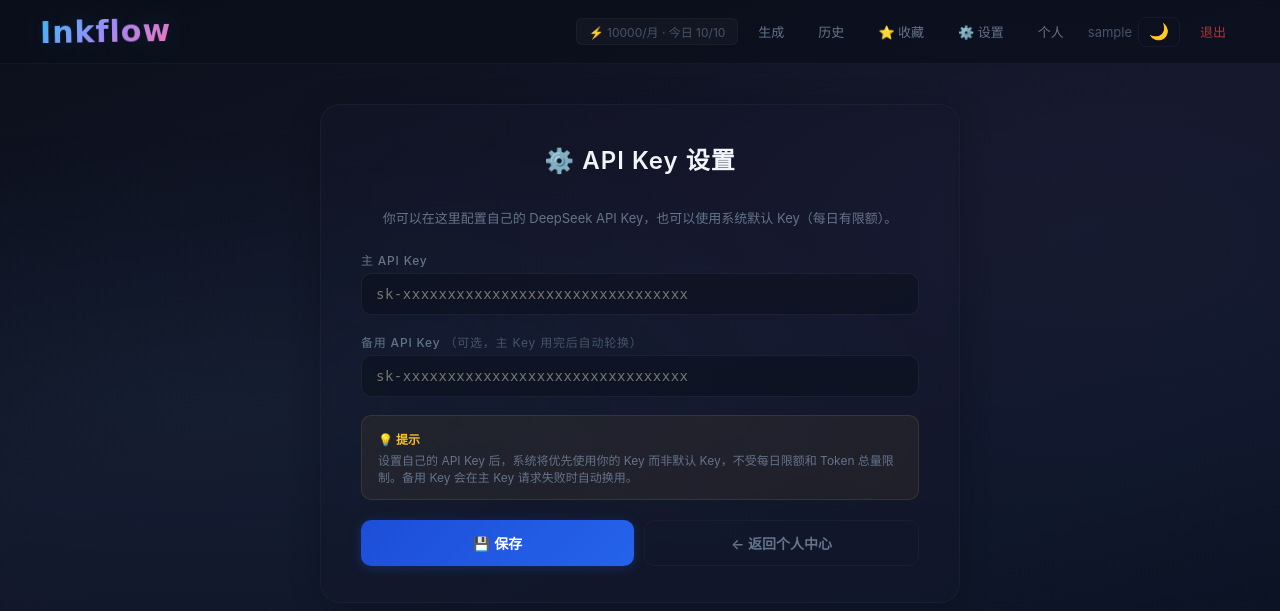
After one commit to YL-DY/ai-copywriter, a Flask app: page /settings in a window 1280 px wide. The commit adds this page. Shown: the top 611 px of the page. Run offline with Flask 3, Linux system fonts and the light colour scheme; the visitor is signed in with stand-in values (Sample User, id 1).

Commit message:
feat: add API key management - user-customizable main+backup keys in settings page, auto-fallback in get_active_api_key()

```diff
--- a/app.py
+++ b/app.py
@@ -81,9 +81,33 @@ def ensure_db():
             db.session.commit()
         except Exception:
             db.session.rollback()
+        try:
+            from sqlalchemy import inspect as _inspect3
+            ins3 = _inspect3(db.engine)
+            u_cols = [c["name"] for c in ins3.get_columns("users")]
+            if "api_key" not in u_cols:
+                db.session.execute(_text("ALTER TABLE users ADD COLUMN api_key VARCHAR(200) DEFAULT ''"))
+            if "backup_api_key" not in u_cols:
+                db.session.execute(_text("ALTER TABLE users ADD COLUMN backup_api_key VARCHAR(200) DEFAULT ''"))
+            db.session.commit()
+        except Exception:
+            db.session.rollback()
         _db_initialized = True
 
 DEEPSEEK_API_KEY = os.environ.get("DEEPSEEK_API_KEY", "sk-929e447310024be5bec2a1587f2c414f")
+
+
+def get_active_api_key(user, attempt=0):
+    """返回用户自定义 API Key，如果用户未设置则返回全局默认 Key。
+    attempt 为偶数用主 Key，奇数用备用 Key，实现自动轮换。"""
+    if user and user.api_key:
+        if attempt % 2 == 0:
+            return user.api_key
+        elif user.backup_api_key:
+            return user.backup_api_key
+        else:
+            return user.api_key
+    return DEEPSEEK_API_KEY
 
 
 # ========== Prompt 工程系统 ==========
@@ -691,6 +715,20 @@ def analyze():
         return {"ok": False, "error": f"分析失败：{str(e)}"}, 200
 
 
+@app.route("/settings", methods=["GET", "POST"])
+@login_required
+def settings():
+    if request.method == "POST":
+        api_key = request.form.get("api_key", "").strip()
+        backup_api_key = request.form.get("backup_api_key", "").strip()
+        current_user.api_key = api_key
+        current_user.backup_api_key = backup_api_key
+        db.session.commit()
+        flash("API Key 已保存", "success")
+        return redirect(url_for("settings"))
+    return render_template("settings.html")
+
+
 @app.route("/profile")
 @login_required
 def profile():
--- a/models.py
+++ b/models.py
@@ -23,6 +23,9 @@ class User(UserMixin, db.Model):
     daily_date = db.Column(db.String(10), default="")
     # 是否为付费用户
     is_premium = db.Column(db.Boolean, default=False)
+    # API Key 管理
+    api_key = db.Column(db.String(200), default="")
+    backup_api_key = db.Column(db.String(200), default="")
 
     histories = db.relationship("History", backref="user", lazy=True, order_by="History.created_at.desc()")
 
--- a/templates/base.html
+++ b/templates/base.html
@@ -118,17 +118,7 @@
         .navbar .user-info { color: var(--text-subtle); font-size: 13px; margin-left: 4px; }
 
         /* 主题切换按钮 */
-        .theme-toggle {
-            background: transparent;
-            border: 1px solid var(--border-color);
-            color: var(--text-muted);
-            padding: 6px 10px;
-            border-radius: 8px;
-            cursor: pointer;
-            font-size: 16px;
-            transition: all 0.2s;
-            line-height: 1;
-        }
+
         .theme-toggle:hover {
             border-color: #38bdf8;
             color: #38bdf8;
@@ -436,9 +426,10 @@
         <div class="nav-links">
             <span class="token-badge">⚡ {{ user_token_remaining }}{% if not current_user.is_premium %}/月 · 今日 {{ daily_remaining }}/10{% endif %}</span>
                         <a href="{{ url_for('home') }}">生成</a>
-            <a href="{{ url_for('history') }}">历史</a>
-            <a href="{{ url_for('favorites') }}">⭐ 收藏</a>
-            <a href="{{ url_for('profile') }}">个人</a>
+                        <a href="{{ url_for('history') }}">历史</a>
+                        <a href="{{ url_for('favorites') }}">⭐ 收藏</a>
+                        <a href="{{ url_for('settings') }}">⚙️ 设置</a>
+                        <a href="{{ url_for('profile') }}">个人</a>
             <span class="user-info">{{ current_user.username }}</span>
             <button class="theme-toggle" id="themeToggle" title="切换主题">&#127769;</button>
             <a href="{{ url_for('auth.logout') }}" style="color:rgba(239,68,68,0.7);">退出</a>
--- a/templates/profile.html
+++ b/templates/profile.html
@@ -72,9 +72,10 @@
 
         <!-- 快捷入口 -->
         <div style="margin-top:24px;display:flex;gap:10px;flex-wrap:wrap;">
-            <a href="{{ url_for('home') }}" class="btn btn-primary" style="flex:1;text-decoration:none;justify-content:center;">✨ 生成文案</a>
+                        <a href="{{ url_for('home') }}" class="btn btn-primary" style="flex:1;text-decoration:none;justify-content:center;">✨ 生成文案</a>
             <a href="{{ url_for('history') }}" class="btn btn-success" style="flex:1;text-decoration:none;justify-content:center;">📋 历史记录</a>
             <a href="{{ url_for('favorites') }}" class="btn btn-outline" style="flex:1;text-decoration:none;justify-content:center;">⭐ 收藏</a>
+            <a href="{{ url_for('settings') }}" class="btn btn-outline" style="flex:1;text-decoration:none;justify-content:center;">⚙️ 设置</a>
         </div>
     </div>
 </div>
--- /dev/null
+++ b/templates/settings.html
@@ -0,0 +1,30 @@
+{% extends "base.html" %}
+{% block title %}API Key 设置 - InkFlow{% endblock %}
+{% block content %}
+<div class="container">
+    <div class="card">
+        <h1>⚙️ API Key 设置</h1>
+        <p style="text-align:center;color:var(--text-muted);font-size:13px;margin-bottom:24px;">
+            你可以在这里配置自己的 DeepSeek API Key，也可以使用系统默认 Key（每日有限额）。
+        </p>
+
+        <form method="POST">
+            <label for="api_key">主 API Key</label>
+            <input type="text" id="api_key" name="api_key" value="{{ current_user.api_key }}" placeholder="sk-xxxxxxxxxxxxxxxxxxxxxxxxxxxxxxxx" style="font-family:monospace;letter-spacing:0.5px;">
+
+            <label for="backup_api_key">备用 API Key <span style="color:var(--text-subtle);font-weight:400;">（可选，主 Key 用完后自动轮换）</span></label>
+            <input type="text" id="backup_api_key" name="backup_api_key" value="{{ current_user.backup_api_key }}" placeholder="sk-xxxxxxxxxxxxxxxxxxxxxxxxxxxxxxxx" style="font-family:monospace;letter-spacing:0.5px;">
+
+            <div style="background:rgba(251,191,36,0.06);border:1px solid rgba(251,191,36,0.12);border-radius:10px;padding:14px 16px;margin-bottom:20px;font-size:12px;color:var(--text-muted);">
+                <div style="font-weight:600;color:#fbbf24;margin-bottom:4px;">💡 提示</div>
+                <div>设置自己的 API Key 后，系统将优先使用你的 Key 而非默认 Key，不受每日限额和 Token 总量限制。备用 Key 会在主 Key 请求失败时自动换用。</div>
+            </div>
+
+            <div style="display:flex;gap:10px;">
+                <button type="submit" class="btn btn-primary" style="flex:1;justify-content:center;">💾 保存</button>
+                <a href="{{ url_for('profile') }}" class="btn btn-outline" style="flex:1;justify-content:center;text-decoration:none;">← 返回个人中心</a>
+            </div>
+        </form>
+    </div>
+</div>
+{% endblock %}
```
